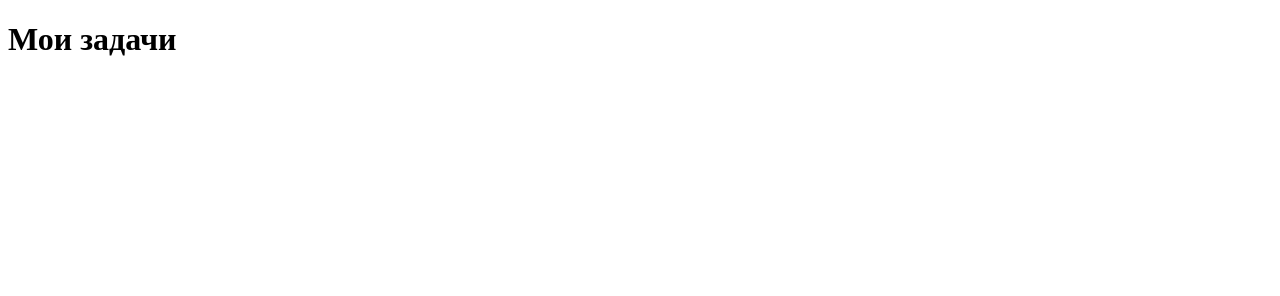
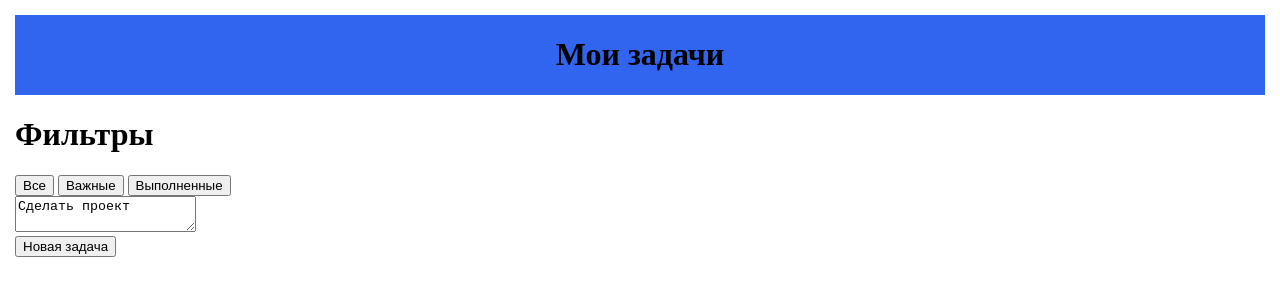
Before and after one commit to kotoreyk/task-app, a plain HTML site: page index.html in a window 1280 px wide. Drawn offline with Linux system fonts and the light colour scheme.

Commit message:
каркас приложения

```diff
--- a/index.html
+++ b/index.html
@@ -3,11 +3,37 @@
 <head>
     <meta charset="UTF-8">
     <meta name="viewport" content="width=device-width, initial-scale=1.0">
+    <link rel="stylesheet" href="style.css">
     <title>Document</title>
 </head>
 <body>
     <header>
         <h1>Мои задачи</h1>
     </header>
+    <div class="container">
+
+        <div class="left-path">
+            <h1>Фильтры</h1>
+
+            <div class="filter-container">
+                <button class="all">Все</button>
+                <button class="important">Важные</button>
+                <button class="complete">Выполненные</button>
+            </div>
+        </div>
+
+        <div class="right-path">
+            <div class="upside">
+                <textarea name="tasks" id="TaskBox">Сделать проект
+                                                    почитать js
+                                                    погулять
+                                                    </textarea>
+            </div>
+            <div class="botside">
+                <button class="newTask">Новая задача</button>
+            </div>
+        </div>
+
+    </div>
 </body>
 </html>
--- a/style.css
+++ b/style.css
@@ -0,0 +1,34 @@
+.root{
+--light-blue: #3164ef;
+--main-color: #1b4dd9;
+--second-color: #1138a1;
+}
+
+body{
+    margin: 0;
+    padding: 15px;
+    display: flex;
+    flex-direction: column;
+}
+
+header{
+    background: #3164ef;
+    width: 100%;
+    text-align: center;
+}
+
+.container{
+ flex-direction: row;
+}
+
+.left-path{
+
+}
+
+.filter-container{
+    flex-direction: row;
+}
+
+.right-path{
+
+}
```
